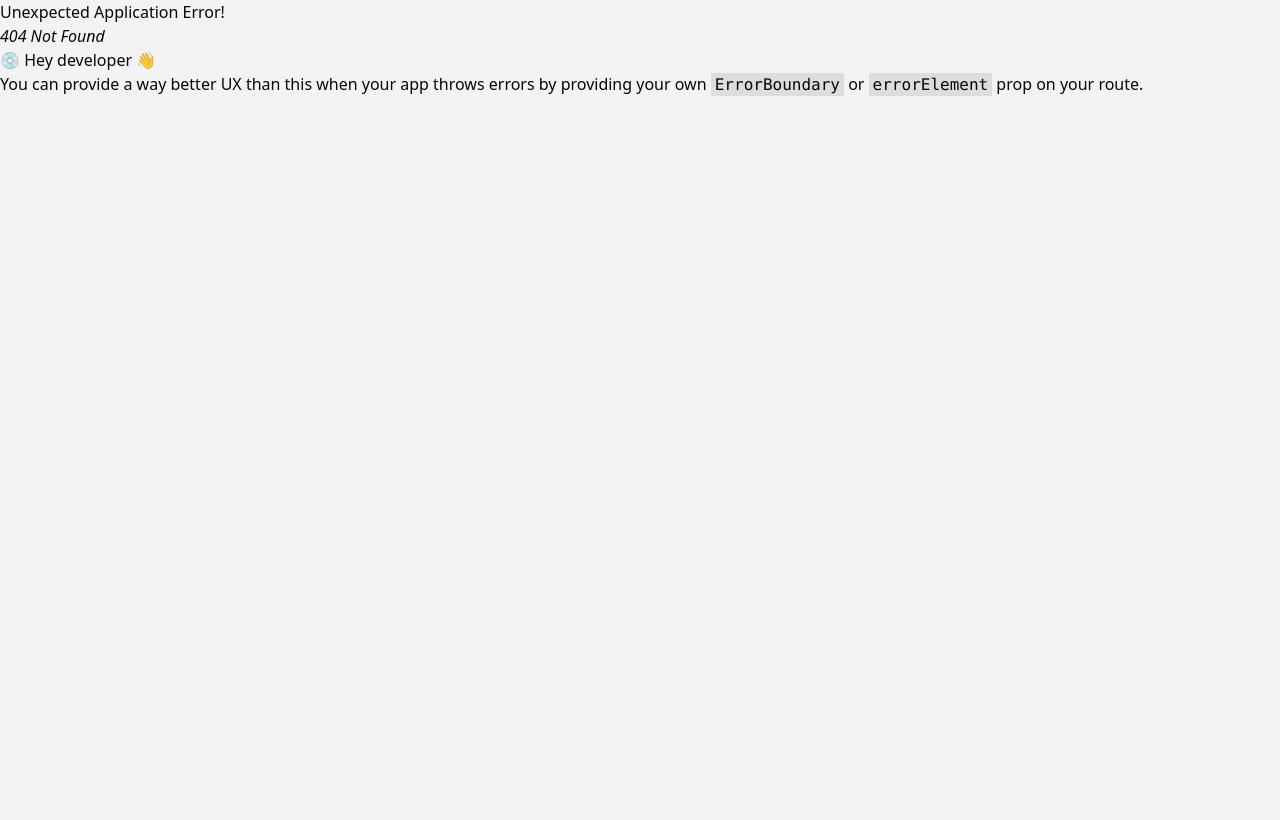
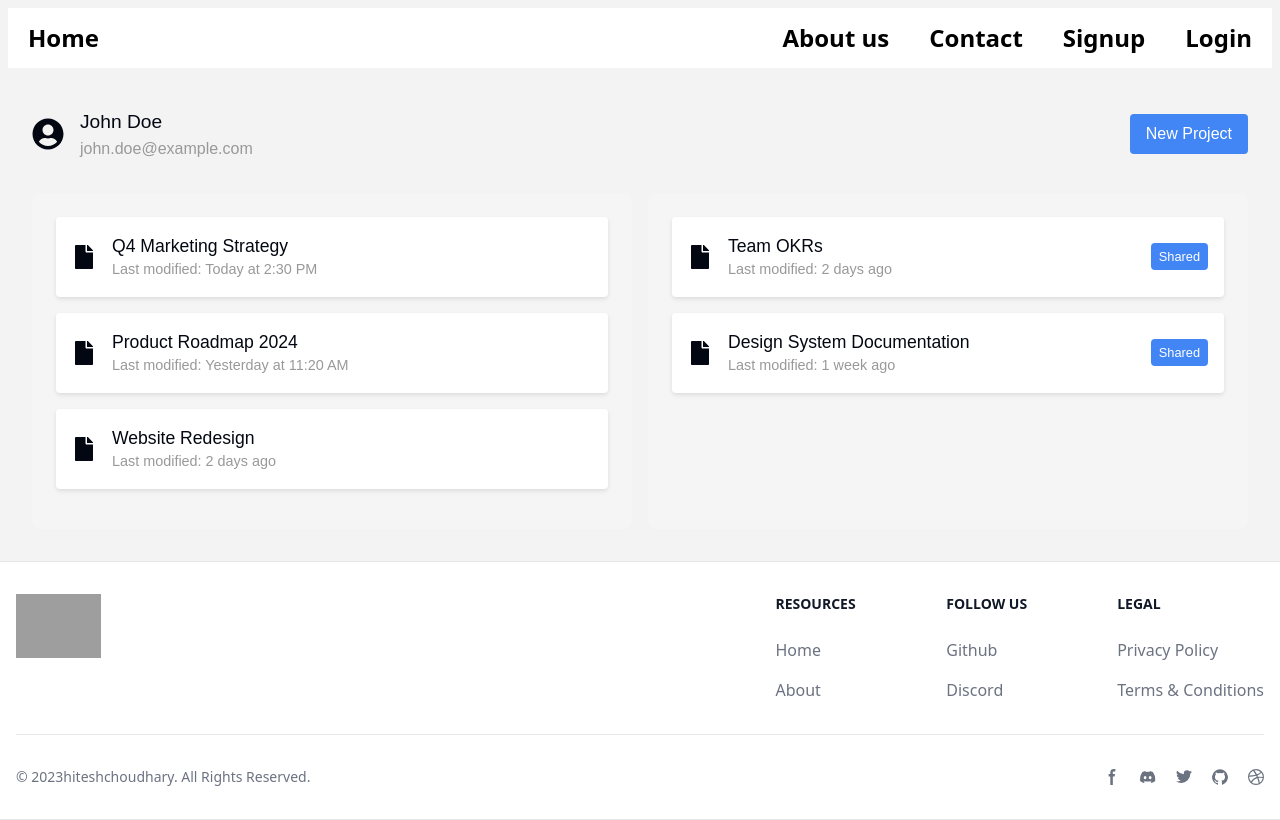
Before and after one commit to Vaibhaviitian/FluxDocs, a React (Vite) app: page /dashboard in a window 1280 px wide. Before the commit this address had no page. Built offline with nearby package versions, Linux system fonts and the light colour scheme; grey boxes are pictures that could not be loaded.

Commit message:
yug papa h sabka

```diff
--- a/package.json
+++ b/package.json
@@ -21,6 +21,7 @@
     "quill": "^2.0.2",
     "react": "^18.3.1",
     "react-dom": "^18.3.1",
+    "react-icons": "^5.4.0",
     "react-router-dom": "^6.27.0",
     "react-toastify": "^10.0.6",
     "socket.io-client": "^4.8.0",
--- /dev/null
+++ b/src/Elements/Dashboard.css
@@ -0,0 +1,147 @@
+/* General Styles */
+.dashboard {
+    font-family: Arial, sans-serif;
+    padding: 2rem;
+}
+
+.header {
+    display: flex;
+    justify-content: space-between;
+    align-items: center;
+    margin-bottom: 2rem;
+}
+
+.user-info {
+    display: flex;
+    align-items: center;
+}
+
+.user-avatar {
+    margin-right: 1rem;
+}
+
+.user-info h2 {
+    margin: 0;
+    font-size: 1.2rem;
+}
+
+.user-info p {
+    margin: 0;
+    color: #999;
+}
+
+.new-project-btn {
+    background-color: #4285f4;
+    color: white;
+    border: none;
+    border-radius: 4px;
+    padding: 0.5rem 1rem;
+    font-size: 1rem;
+    cursor: pointer;
+}
+
+.projects-container {
+    display: flex;
+    justify-content: space-between;
+    flex-wrap: wrap;
+    gap: 1rem;
+}
+
+.projects-list,
+.shared-projects {
+    flex: 1;
+    background-color: #f5f5f5;
+    border-radius: 8px;
+    padding: 1.5rem;
+    min-width: 300px;
+    box-sizing: border-box;
+}
+
+.shared-projects {
+    margin-left: 0;
+}
+
+.project-card {
+    display: flex;
+    align-items: center;
+    margin-bottom: 1rem;
+    background-color: white;
+    border-radius: 4px;
+    box-shadow: 0 2px 4px rgba(0, 0, 0, 0.1);
+    padding: 1rem;
+    border: none;
+    width: 100%;
+    text-align: left;
+    cursor: pointer;
+}
+
+.project-icon-container {
+    margin-right: 1rem;
+}
+
+.project-details h3 {
+    margin: 0;
+    font-size: 1.1rem;
+}
+
+.last-modified {
+    color: #999;
+    font-size: 0.9rem;
+}
+
+.shared-label {
+    background-color: #4285f4;
+    color: white;
+    border-radius: 4px;
+    padding: 0.25rem 0.5rem;
+    font-size: 0.8rem;
+    margin-left: auto;
+}
+
+h1 {
+    font-size: larger;
+    font-weight: bold;
+}
+
+/* Responsive Styles */
+@media (max-width: 768px) {
+    .header {
+        flex-direction: column;
+        align-items: flex-start;
+        gap: 1rem;
+    }
+
+    .projects-container {
+        flex-direction: column;
+    }
+
+    .projects-list,
+    .shared-projects {
+        margin-left: 0;
+    }
+}
+
+@media (max-width: 480px) {
+    .user-info h2 {
+        font-size: 1rem;
+    }
+
+    .user-info p {
+        font-size: 0.9rem;
+    }
+
+    .new-project-btn {
+        font-size: 0.9rem;
+        padding: 0.4rem 0.8rem;
+    }
+
+    .project-card {
+        flex-direction: column;
+        align-items: flex-start;
+    }
+
+    .project-icon-container {
+        margin-right: 0;
+        margin-bottom: 0.5rem;
+    }
+}
--- /dev/null
+++ b/src/Elements/Dashboard.jsx
@@ -0,0 +1,112 @@
+import React, { useState, useEffect } from 'react';
+import axios from 'axios';
+import { FaFile, FaUserCircle } from 'react-icons/fa';
+import './Dashboard.css';
+
+const Dashboard = () => {
+  const [myProjects, setMyProjects] = useState([]);
+  const [sharedProjects, setSharedProjects] = useState([]);
+  const [user, setUser] = useState({
+    name: 'John Doe',
+    email: 'john.doe@example.com'
+  });
+
+  useEffect(() => {
+    const fetchProjects = async () => {
+      try {
+        // Simulate fetching data from the backend
+        const myProjectsData = [
+          {
+            id: '1',
+            title: 'Q4 Marketing Strategy',
+            icon: <FaFile size={24} />,
+            lastModified: 'Today at 2:30 PM'
+          },
+          {
+            id: '2',
+            title: 'Product Roadmap 2024',
+            icon: <FaFile size={24} />,
+            lastModified: 'Yesterday at 11:20 AM'
+          },
+          {
+            id: '3',
+            title: 'Website Redesign',
+            icon: <FaFile size={24} />,
+            lastModified: '2 days ago'
+          }
+        ];
+
+        const sharedProjectsData = [
+          {
+            id: '4',
+            title: 'Team OKRs',
+            icon: <FaFile size={24} />,
+            lastModified: '2 days ago',
+            shared: true
+          },
+          {
+            id: '5',
+            title: 'Design System Documentation',
+            icon: <FaFile size={24} />,
+            lastModified: '1 week ago',
+            shared: true
+          }
+        ];
+
+        setMyProjects(myProjectsData);
+        setSharedProjects(sharedProjectsData);
+      } catch (error) {
+        console.error('Error fetching projects:', error);
+      }
+    };
+
+    fetchProjects();
+  }, []);
+
+  const handleProjectClick = (projectId) => {
+    // Implement navigation to the specific project page
+    console.log(`Navigating to project with ID: ${projectId}`);
+  };
+
+  return (
+    <div className="dashboard">
+      <div className="header">
+        <div className="user-info">
+          <FaUserCircle size={32} className="user-avatar" />
+          <div>
+            <h2>{user.name}</h2>
+            <p>{user.email}</p>
+          </div>
+        </div>
+        <button className="new-project-btn">New Project</button>
+      </div>
+      <div className="projects-container">
+        <div className="projects-list">
+          {myProjects.map((project) => (
+            <button key={project.id} className="project-card" onClick={() => handleProjectClick(project.id)}>
+              <div className="project-icon-container">{project.icon}</div>
+              <div className="project-details">
+                <h3>{project.title}</h3>
+                <p className="last-modified">Last modified: {project.lastModified}</p>
+              </div>
+            </button>
+          ))}
+        </div>
+        <div className="shared-projects">
+          {sharedProjects.map((project) => (
+            <button key={project.id} className="project-card" onClick={() => handleProjectClick(project.id)}>
+              <div className="project-icon-container">{project.icon}</div>
+              <div className="project-details">
+                <h3>{project.title}</h3>
+                <p className="last-modified">Last modified: {project.lastModified}</p>
+              </div>
+              <p className="shared-label">Shared</p>
+            </button>
+          ))}
+        </div>
+      </div>
+    </div>
+  );
+};
+
+export default Dashboard;
--- a/src/Elements/Navbar.jsx
+++ b/src/Elements/Navbar.jsx
@@ -50,7 +50,7 @@ export default function Navbar() {
               <a href="/login">Login</a>
             </>
           ) : (
-            <Link to='www.xhamster.com'>Dashboard</Link>
+            <Link to='/dashboard'>Dashboard</Link>
           )}
         </div>
       </nav>
--- a/src/main.jsx
+++ b/src/main.jsx
@@ -17,6 +17,7 @@ import Privateroutes from "./Elements/PrivateRoute.jsx";
 import { v4 as uuidV4 } from "uuid";
 import ContactUs from "./Elements/Contactus.jsx";
 import AboutUs from "./Elements/Aboutus.jsx";
+import Dashboard from "./Elements/Dashboard.jsx";
 // Define all routes in a single array
 const routes = [
   {
@@ -34,6 +35,7 @@ const routes = [
           <Editor />
         </Privateroutes>
       ), },
+      { path: "dashboard", element: <Dashboard /> },
     ],
   },
   {
```
Also changed, not shown: 1 other file (tests, documents, lock files or other folders).
